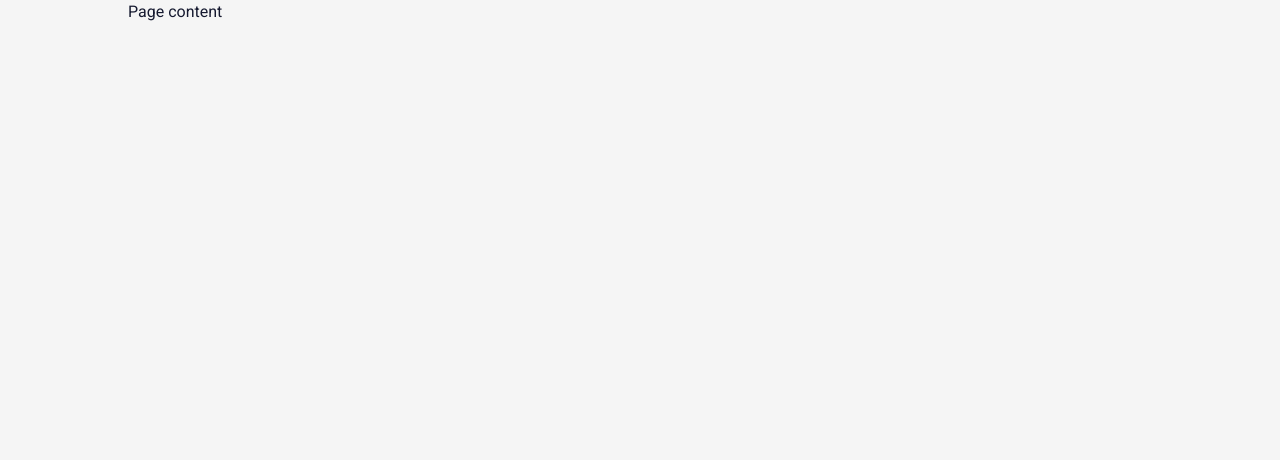
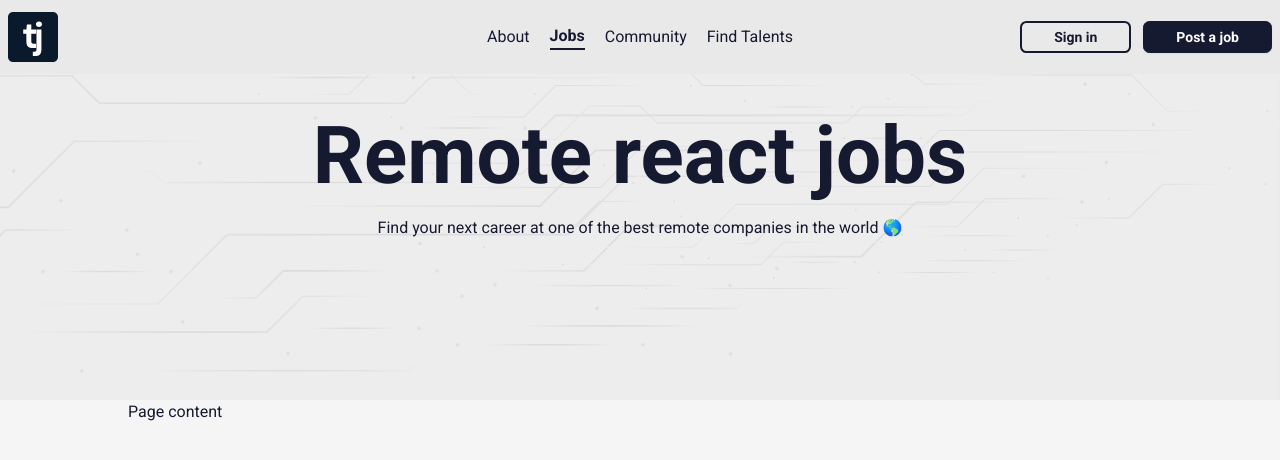
Before and after one commit to nillswe/thejobs, a Next.js app: page /jobs in a window 1280 px wide. Shown: the top 460 px of the page. Built offline with nearby package versions, Linux system fonts and the light colour scheme; no server answers.

Commit message:
feat: add header and banner on the jobs layout

```diff
--- a/src/app/_components/index.ts
+++ b/src/app/_components/index.ts
@@ -1,6 +1,4 @@
-export * from './header'
 export * from './hero'
-export * from './footer'
 export * from './icons'
 export * from './theme-toggle'
 export * from './providers'
--- a/src/app/_components/header/header.tsx
+++ b/src/app/_components/shared/header/header.tsx
@@ -7,7 +7,7 @@ import { APP_URL } from '@/config/env-client'
 
 export const Header = () => {
   return (
-    <header className='w-full flex items-center  justify-center bg-base-300 py-1'>
+    <header className='w-full flex items-center fixed top-0 justify-center bg-base-300 py-1'>
       <div className='navbar max-w-screen-xl'>
         <div className='navbar-start'>
           <Link href={APP_URL}>
@@ -26,7 +26,7 @@ export const Header = () => {
             About
           </Link>
 
-          <Link href='/jobs' title='Jobs page'>
+          <Link href='/jobs' title='Jobs page' className='font-bold border-b-2 border-primary'>
             Jobs
           </Link>
 
--- a/src/app/_components/shared/index.ts
+++ b/src/app/_components/shared/index.ts
@@ -1 +1,3 @@
 export * from './job-card'
+export * from './header'
+export * from './footer'
--- /dev/null
+++ b/src/app/jobs/_components/banner-jobs/banner-jobs.tsx
@@ -0,0 +1,20 @@
+import { merge } from '@/utils'
+
+export const BannerJobs = () => {
+  return (
+    <section
+      className={`
+        h-[25rem] bg-base-300 flex w-full justify-center items-center
+        bg-[url("/assets/header-texture.svg")] bg-center bg-cover
+      `}>
+      <div className='text-center flex flex-col items-center justify-center'>
+        <header className='w-full'>
+          <h1 className={merge(['text-[5rem] font-bold'])}>Remote react jobs</h1>
+          <p className='mb-16'>
+            Find your next career at one of the best remote companies in the world 🌎
+          </p>
+        </header>
+      </div>
+    </section>
+  )
+}
--- /dev/null
+++ b/src/app/jobs/_components/banner-jobs/index.ts
@@ -0,0 +1 @@
+export * from './banner-jobs'
--- /dev/null
+++ b/src/app/jobs/_components/index.ts
@@ -0,0 +1 @@
+export * from './banner-jobs'
--- a/src/app/jobs/layout.tsx
+++ b/src/app/jobs/layout.tsx
@@ -1,6 +1,10 @@
 import { ReactNode } from 'react'
 
 import { Metadata } from 'next'
+
+import { Container } from '@/app/_components'
+import { Header } from '@/app/_components/shared'
+import { BannerJobs } from '@/app/jobs/_components'
 export const metadata: Metadata = {
   title: 'Jobs',
   description: '',
@@ -11,5 +15,11 @@ type Props = {
 }
 
 export default function Layout({ children }: Props) {
-  return children
+  return (
+    <main className='w-full flex flex-col'>
+      <Header />
+      <BannerJobs />
+      <Container>{children}</Container>
+    </main>
+  )
 }
--- a/src/app/jobs/page.tsx
+++ b/src/app/jobs/page.tsx
@@ -1,5 +1,3 @@
-import { Container } from '@/app/_components'
-
 export default function Layout() {
-  return <Container>Page content</Container>
+  return <div>Page content</div>
 }
--- a/src/app/page.tsx
+++ b/src/app/page.tsx
@@ -1,4 +1,5 @@
-import { Footer, Header, Hero, NewJobs, ThemeToggle, Trusted } from '@/app/_components'
+import { Footer, Header } from '@/app/_components/shared'
+import { Hero, NewJobs, ThemeToggle, Trusted } from '@/app/_components'
 
 export default async function Home() {
   return (
```
Also changed, not shown: src/app/_components/shared/footer/footer.tsx (renamed from src/app/_components/footer/footer.tsx), src/app/_components/shared/footer/index.ts (renamed from src/app/_components/footer/index.ts), src/app/_components/shared/header/index.ts (renamed from src/app/_components/header/index.ts).
